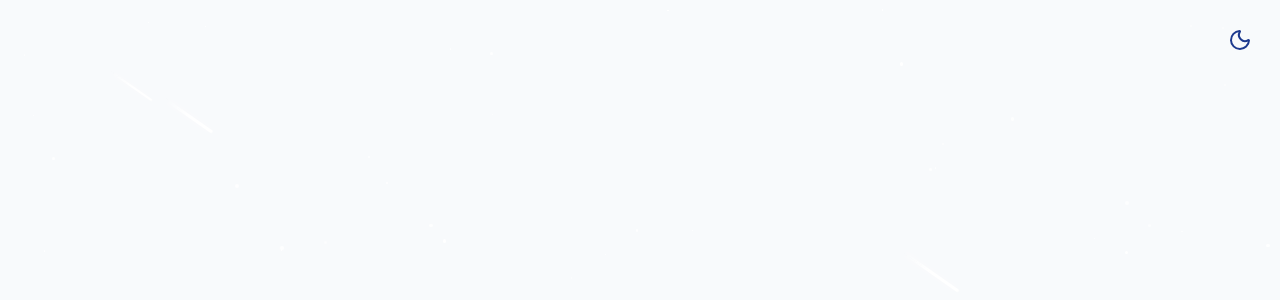
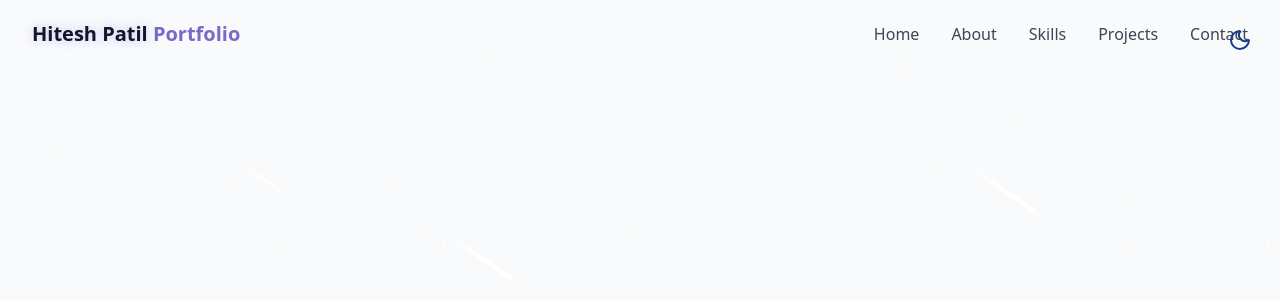
Before and after one commit to hiteshpatil2005/Hitesh-Patil-Portfolio, a React (Vite) app in the folder portfolio/: page / in a window 1280 px wide. Shown: the top 300 px of the page. Built offline with nearby package versions, Linux system fonts and the light colour scheme.

Commit message:
Navbar Setup

```diff
--- /dev/null
+++ b/portfolio/src/components/Navbar.jsx
@@ -0,0 +1,80 @@
+import { cn } from "@/libs/utils";
+import { useEffect, useState } from "react";
+import { Menu, X } from "lucide-react";
+
+const navItems = [
+    { name: "Home", href: "#hero" },
+    { name: "About", href: "#about" },
+    { name: "Skills", href: "#skill" },
+    { name: "Projects", href: "#projects" },
+    { name: "Contact", href: "#contact" },
+]
+
+export const Navbar = () => {
+    const [isScrolled, setIsScrolled] = useState(false);
+    const [isMenuOpen, setIsMenuOpen] = useState(false);
+
+    useEffect(() => {
+        const handleScroll = () => {
+            setIsScrolled(window.screenY > 10)
+        }
+
+        window.addEventListener("scroll", handleScroll);
+        return () => window.removeEventListener("scroll", handleScroll);
+    }, [])
+    return (
+        <nav className={cn(
+            "fixed w-full z-40 transition-all duration-300",
+            isScrolled ? "py-3 bg-background/80 backdrop-blur-md shadow-xs" : "py-5"
+        )}
+        >
+            <div className="container flex items-center justify-between">
+                <a className="text-xl font-bold text-primary flex items-center"
+                    href="#hero"
+                >
+                    <span className="relative z-10">
+                        <span className="text-glow text-foreground"> Hitesh Patil </span>{" "}
+                        Portfolio
+                    </span>
+                </a>
+
+                {/* desktop nav */}
+
+                <div className="hidden md:flex space-x-8">
+                    {navItems.map((item, key) => (
+                        <a key={key} href={item.href} className="text-foreground/80 hover:text-primary transition-colors duration-300">
+                            {item.name}
+                        </a>
+                    ))}
+                </div>
+
+
+                {/* mobile nav */}
+
+                <button
+                    onClick={() => setIsMenuOpen((prev) => !prev)}
+                    className="md:hidden p-2 text-foreground z-50"
+                >
+                    {isMenuOpen ? <X size={24} /> : <Menu size={24} />}{" "}
+                    </button>
+
+                <div className={cn("fixed inset-0 bg-background/95 backdrop-blur-md z-40 flex flex-col items-center justify-center",
+                    "transition-all duration-300 md:hidden",
+                    isMenuOpen ? "opacity-100 pointer-events-auto" : "opacity-0 pointer-events-none"
+                )}
+                >
+                    <div className="flex flex-col space-y-8 text-xl">
+                        {navItems.map((item, key) => (
+                            <a key={key} href={item.href}
+                                className="text-foreground/80 hover:text-primary transition-colors duration-300"
+                                onClick={() => setIsMenuOpen(false)}
+                            >
+                                {item.name}
+                            </a>
+                        ))}
+                    </div>
+                </div>
+            </div>
+        </nav>
+    );
+};
--- a/portfolio/src/components/StartBackground.jsx
+++ b/portfolio/src/components/StartBackground.jsx
@@ -10,6 +10,14 @@
     useEffect(() => {
         generateStars();
         generateMeteors();
+
+        const handleResize = () => {
+            generateStars();
+        };
+
+        window.addEventListener('resize',handleResize)
+
+        return () => window.removeEventListener("resize", handleResize);
     }, []);
 
     const generateStars = () => {
--- a/portfolio/src/pages/Home.jsx
+++ b/portfolio/src/pages/Home.jsx
@@ -1,3 +1,4 @@
+import { Navbar } from "../components/Navbar";
 import { ThemeToggle } from "../components/ThemeToggle";
 import {StartBackground} from "@/components/StartBackground"
 
@@ -10,6 +11,7 @@
             <StartBackground />
 
             {/* Navbar */}
+            <Navbar />
 
             {/* Main Content */}
 
```
